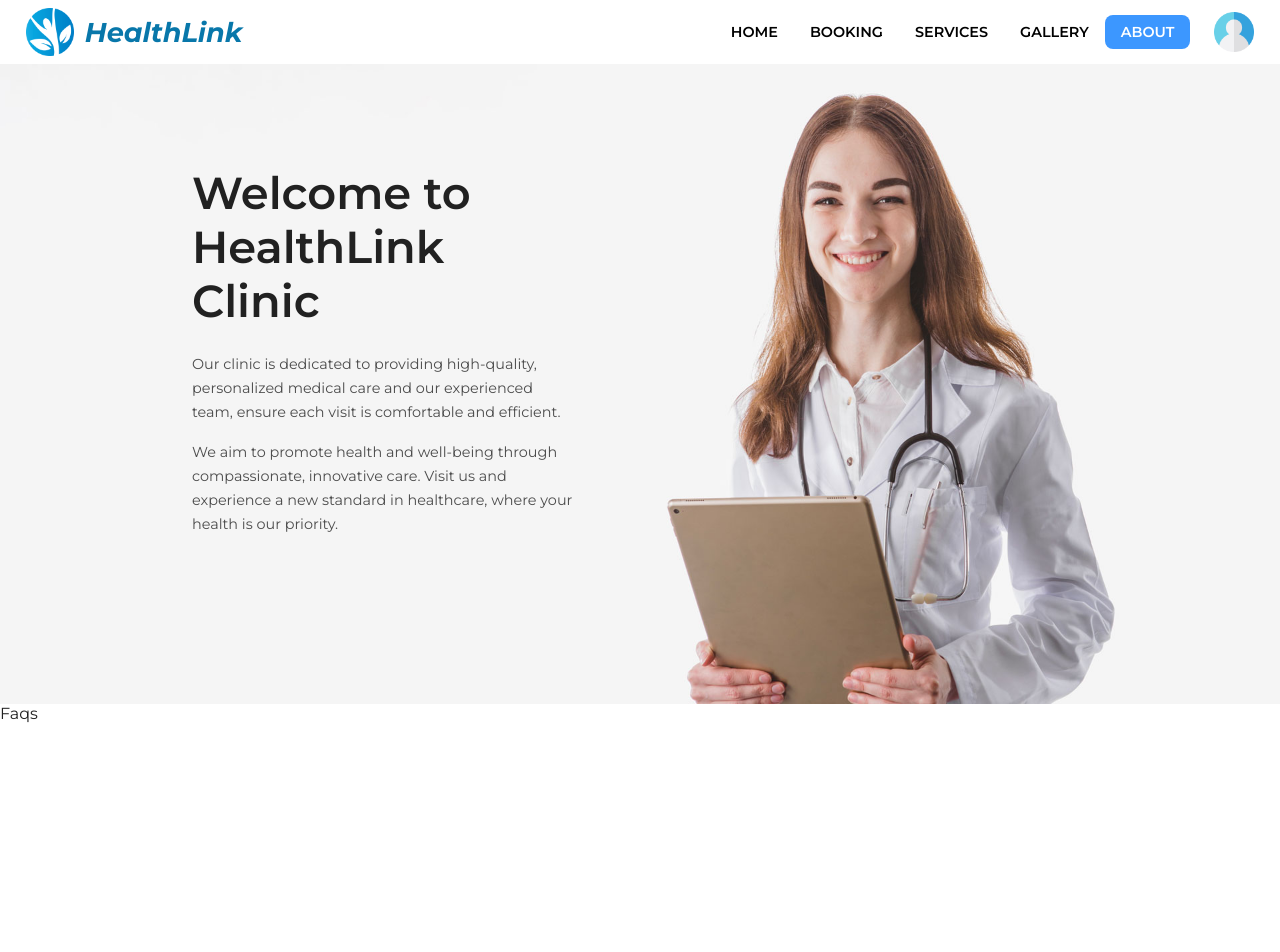
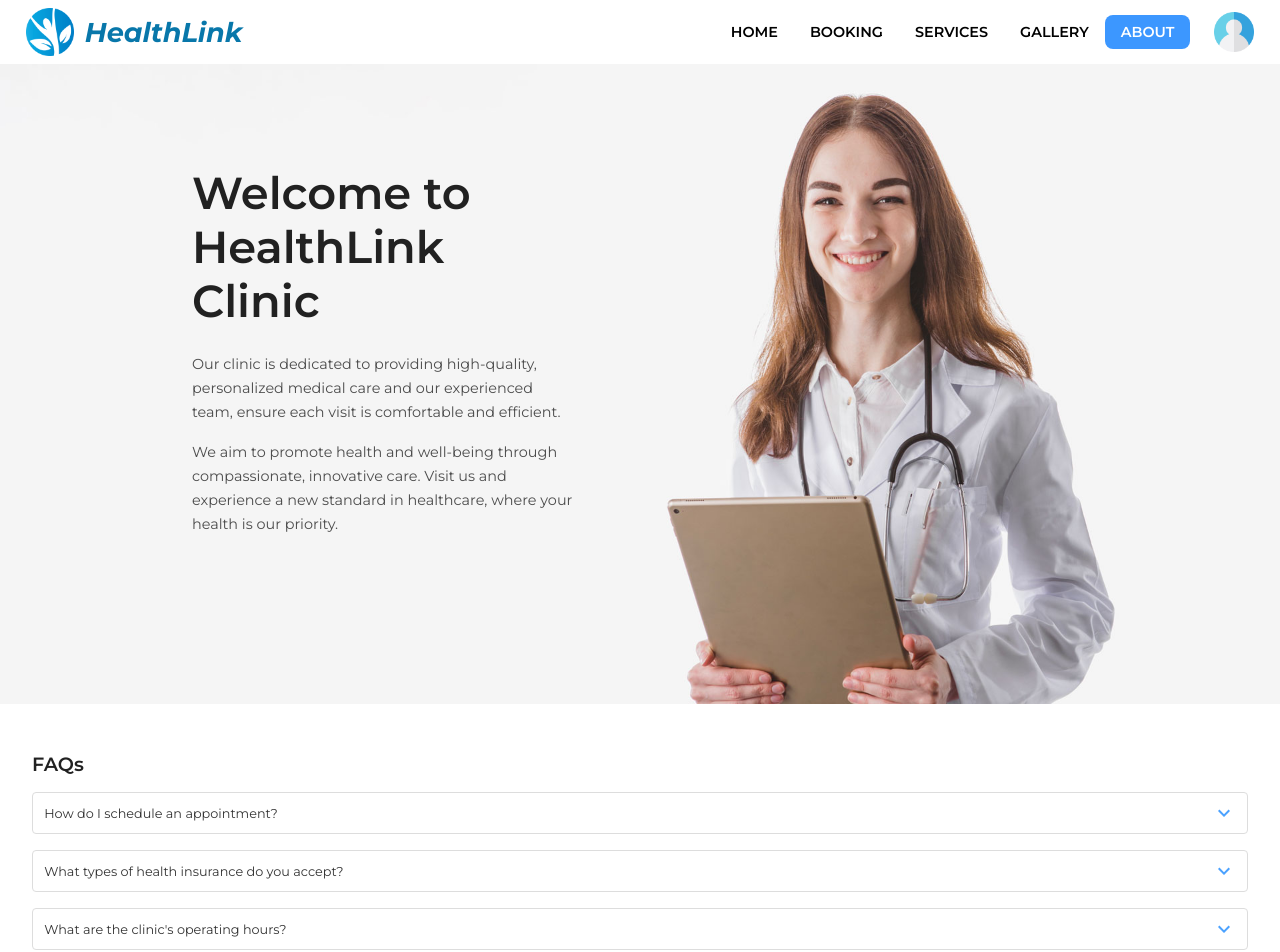
Before and after one commit to LuisSilva7/healthLink-project, a React (Vite) app: page /about in a window 1280 px wide. Shown: the top 952 px of the page. Before the commit the page ends 800 px from the top, so only its background shows below. Built offline with nearby package versions, Linux system fonts and the light colour scheme.

Commit message:
Made AboutPage

```diff
--- a/src/components/aboutPage/Faqs.jsx
+++ b/src/components/aboutPage/Faqs.jsx
@@ -1,8 +1,65 @@
-import React from "react";
+import React, { useState } from "react";
 import styles from "./faqs.module.css";
+import { MdKeyboardArrowDown, MdKeyboardArrowUp } from "react-icons/md";
 
 const Faqs = () => {
-  return <div>Faqs</div>;
+  const [activeIndex, setActiveIndex] = useState(null);
+
+  const toggleFaq = (index) => {
+    setActiveIndex(activeIndex === index ? null : index);
+  };
+
+  const faqs = [
+    {
+      question: "How do I schedule an appointment?",
+      answer:
+        "You can schedule an appointment online through our website on the bookings page or call our reception directly. We are here to help you find the best time.",
+    },
+    {
+      question: "What types of health insurance do you accept?",
+      answer:
+        "We accept most health insurance plans. To confirm if we accept your specific plan, please contact our reception or check the insurance section on our website.",
+    },
+    {
+      question: "What are the clinic's operating hours?",
+      answer:
+        "Our clinic is open Monday to Friday from 8 AM to 6 PM, and on Saturdays from 9 AM to 1 PM. We are closed on Sundays and public holidays.",
+    },
+    {
+      question: "What should I bring to my first appointment?",
+      answer:
+        "For your first appointment, please bring a valid ID, your health insurance card, a list of any medications you are taking, and any relevant medical history. This will help us provide the best possible care.",
+    },
+  ];
+
+  return (
+    <div className={styles["faqs-container"]}>
+      <h1 className={styles["faqs-title"]}>FAQs</h1>
+      <div className={styles["questions-container"]}>
+        {faqs.map((faq, index) => (
+          <div
+            key={index}
+            className={`${styles["faq-container"]} ${
+              activeIndex === index ? styles["active"] : ""
+            }`}
+          >
+            <div
+              className={styles["faqs-question-container"]}
+              onClick={() => toggleFaq(index)}
+            >
+              <p className={styles["faqs-question"]}>{faq.question}</p>
+              {activeIndex === index ? (
+                <MdKeyboardArrowUp className={styles["arrow-icon"]} />
+              ) : (
+                <MdKeyboardArrowDown className={styles["arrow-icon"]} />
+              )}
+            </div>
+            <p className={styles["faqs-answer"]}>{faq.answer}</p>
+          </div>
+        ))}
+      </div>
+    </div>
+  );
 };
 
 export default Faqs;
--- a/src/components/aboutPage/faqs.module.css
+++ b/src/components/aboutPage/faqs.module.css
@@ -0,0 +1,61 @@
+.faqs-container {
+  padding-top: 3rem;
+  padding-left: 2rem;
+  padding-right: 2rem;
+}
+
+.faqs-title {
+  font-size: 1.2rem;
+  font-weight: 600;
+}
+
+.questions-container {
+  margin-top: 1rem;
+}
+
+.faq-container {
+  margin-bottom: 1rem;
+}
+
+.faqs-question-container {
+  display: flex;
+  justify-content: space-between;
+  align-items: center;
+  cursor: pointer;
+  padding: 0.5rem 0.7rem;
+  background-color: #fff;
+  border: 1px solid #ddd;
+  border-radius: 4px;
+  transition: background-color 0.3s ease;
+}
+
+.faqs-question-container:hover {
+  background-color: #f1f1f1;
+}
+
+.faqs-question {
+  font-size: 0.8rem;
+  color: #333;
+}
+
+.arrow-icon {
+  font-size: 1.5rem;
+  color: #4ba2ff;
+}
+
+.faqs-answer {
+  display: none;
+  font-size: 1rem;
+  color: #666;
+  padding: 0.5rem 1rem;
+  background-color: #f9f9f9;
+  border: 1px solid #ddd;
+  border-top: none;
+  border-bottom-left-radius: 4px;
+  border-bottom-right-radius: 4px;
+  font-size: 0.8rem;
+}
+
+.faq-container.active .faqs-answer {
+  display: block;
+}
--- a/src/components/aboutPage/info.module.css
+++ b/src/components/aboutPage/info.module.css
@@ -46,7 +46,7 @@
 
 @media (max-width: 700px) {
   .info-container {
-    height: 22rem;
+    height: 21rem;
   }
 
   .text-container {
--- a/src/pages/AboutPage.jsx
+++ b/src/pages/AboutPage.jsx
@@ -2,6 +2,7 @@ import React from "react";
 import Navbar from "../components/shared/Navbar";
 import Info from "../components/aboutPage/Info";
 import Faqs from "../components/aboutPage/Faqs";
+import Footer from "../components/shared/Footer";
 
 const AboutPage = () => {
   return (
@@ -9,6 +10,7 @@ const AboutPage = () => {
       <Navbar />
       <Info />
       <Faqs />
+      <Footer />
     </>
   );
 };
```
